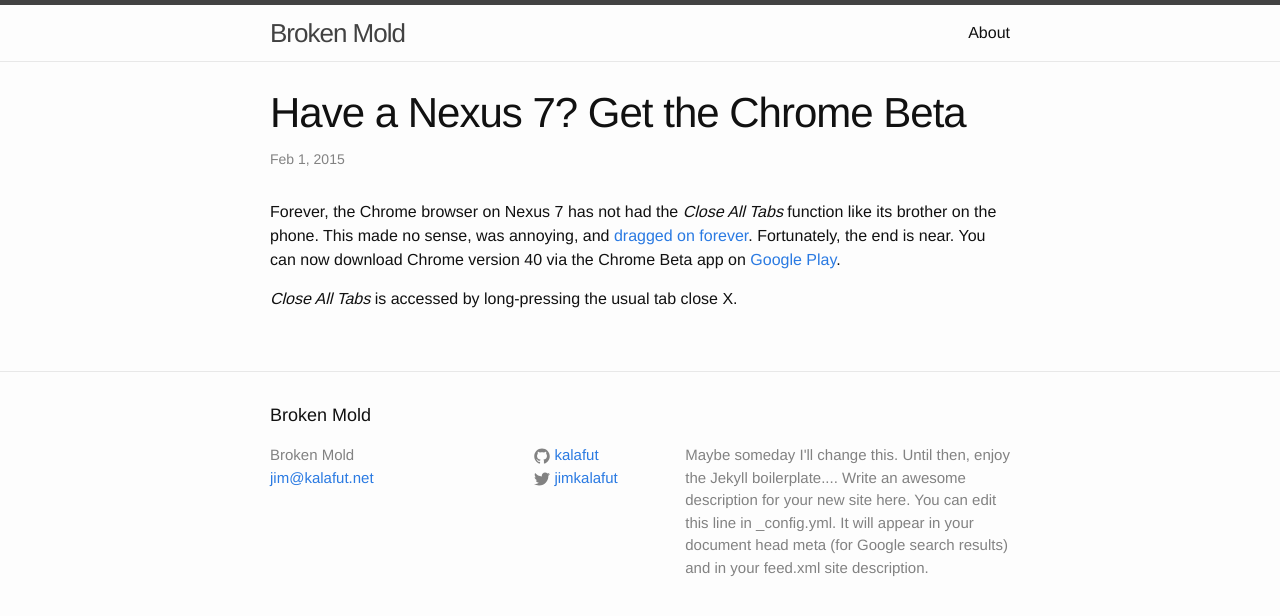
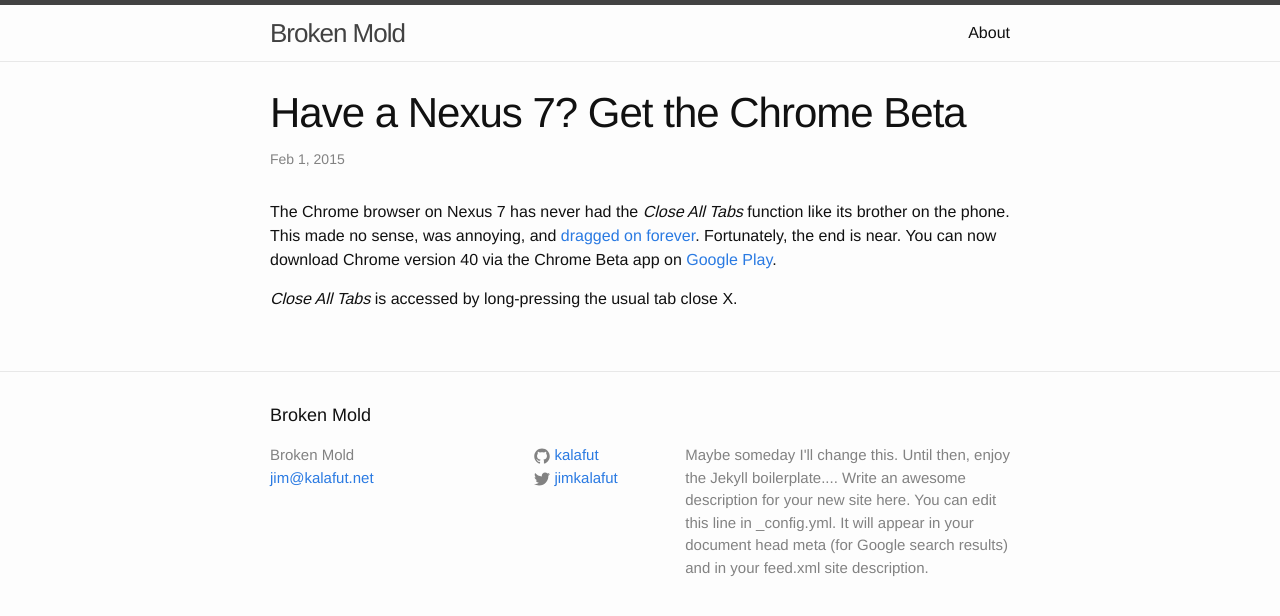
Before and after one commit to kalafut/brokenmold, a Jekyll site: the page built from _posts/2015-02-01-chrome-beta.md, in a window 1280 px wide. Shown: the top 616 px of the page. Built offline with Jekyll 4.4.1, drawn with Linux system fonts in a browser that asks for light colours.

Commit message:
Update 2015-02-01-chrome-beta.md

```diff
--- a/_posts/2015-02-01-chrome-beta.md
+++ b/_posts/2015-02-01-chrome-beta.md
@@ -3,6 +3,6 @@
 title: "Have a Nexus 7? Get the Chrome Beta"
 date: 2015-02-01
 ---
-Forever, the Chrome browser on Nexus 7 has not had the *Close All Tabs* function like its brother on the phone. This made no sense, was annoying, and [dragged on forever](https://code.google.com/p/chromium/issues/detail?id=268157). Fortunately, the end is near. You can now download Chrome version 40 via the Chrome Beta app on [Google Play](https://play.google.com/store/apps/details?id=com.chrome.beta).
+The Chrome browser on Nexus 7 has never had the *Close All Tabs* function like its brother on the phone. This made no sense, was annoying, and [dragged on forever](https://code.google.com/p/chromium/issues/detail?id=268157). Fortunately, the end is near. You can now download Chrome version 40 via the Chrome Beta app on [Google Play](https://play.google.com/store/apps/details?id=com.chrome.beta).
 
 *Close All Tabs* is accessed by long-pressing the usual tab close X.
```
